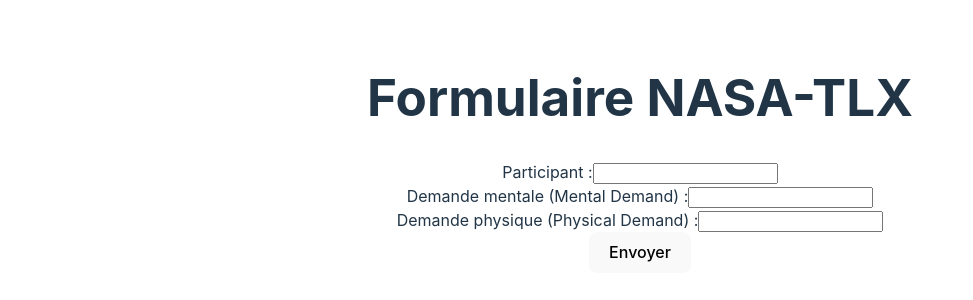
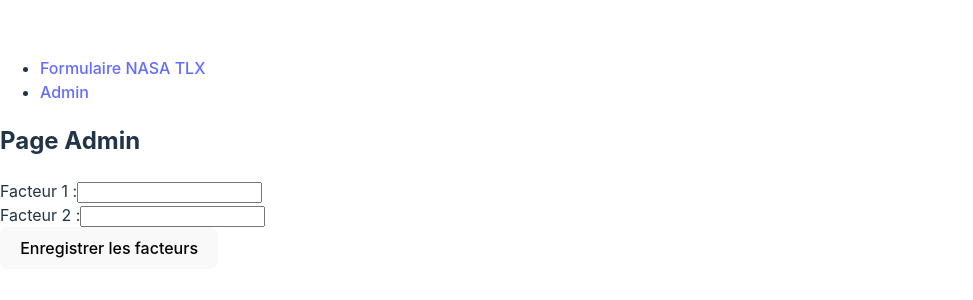
Before and after one commit to ctruillet/form261, a React (Vite) app in the folder frontend/: page /admin in a window 1280 px wide. Shown: the part 246-546 px from the top of the page, without its empty margins (0-973 px from the left). Built offline with nearby package versions, Linux system fonts and the light colour scheme.

Commit message:
add admin page

```diff
--- a/frontend/package.json
+++ b/frontend/package.json
@@ -12,7 +12,8 @@
   "dependencies": {
     "axios": "^1.7.7",
     "react": "^18.3.1",
-    "react-dom": "^18.3.1"
+    "react-dom": "^18.3.1",
+    "react-router-dom": "^6.26.2"
   },
   "devDependencies": {
     "@eslint/js": "^9.11.1",
--- /dev/null
+++ b/frontend/src/Admin.jsx
@@ -0,0 +1,67 @@
+// Admin.jsx
+import React, { useState } from 'react';
+import axios from 'axios';
+
+const Admin = () => {
+  const [factors, setFactors] = useState({
+    factor1: '',
+    factor2: '',
+    // Ajoute d'autres facteurs si nécessaire
+  });
+
+  const handleChange = (e) => {
+    setFactors({
+      ...factors,
+      [e.target.name]: e.target.value,
+    });
+  };
+
+  const handleSubmit = async (e) => {
+    e.preventDefault();
+    console.log("Facteurs enregistrés :", factors);
+    // Ici, tu pourrais envoyer ces données au backend pour les stocker
+
+    try {
+        const response = await axios.post('/api/setFactors', formData);
+        console.log('Réponse du serveur :', response.data);
+        alert('Données envoyées avec succès');
+      } catch (error) {
+        console.error('Erreur lors de l\'envoi des données :', error);
+        alert('Erreur lors de l\'envoi des données');
+      }
+  };
+
+  return (
+    <div>
+      <h2>Page Admin</h2>
+      <form onSubmit={handleSubmit}>
+        <div>
+          <label>Facteur 1 :</label>
+          <input
+            type="text"
+            name="factor1"
+            value={factors.factor1}
+            onChange={handleChange}
+            required
+          />
+        </div>
+        <div>
+          <label>Facteur 2 :</label>
+          <input
+            type="text"
+            name="factor2"
+            value={factors.factor2}
+            onChange={handleChange}
+            required
+          />
+        </div>
+
+        {/* Ajoute d'autres champs de formulaire pour les facteurs */}
+
+        <button type="submit">Enregistrer les facteurs</button>
+      </form>
+    </div>
+  );
+};
+
+export default Admin;
--- a/frontend/src/App.jsx
+++ b/frontend/src/App.jsx
@@ -1,41 +1,29 @@
-import { useState } from 'react'
-import reactLogo from './assets/react.svg'
-import viteLogo from '/vite.svg'
-import './App.css'
+// App.jsx
+import React from 'react';
+import { BrowserRouter as Router, Route, Routes, Link } from 'react-router-dom';
 import Form from './Form';
+import Admin from './Admin'; // Nouveau composant Admin
 
 function App() {
   return (
-    <div>
-      <h1>Formulaire NASA-TLX</h1>
-      <Form />
-    </div>
-  )
+    <Router>
+      <nav>
+        <ul>
+          <li>
+            <Link to="/">Formulaire NASA TLX</Link>
+          </li>
+          <li>
+            <Link to="/admin">Admin</Link>
+          </li>
+        </ul>
+      </nav>
 
-  return (
-    <>
-      <div>
-        <a href="https://vitejs.dev" target="_blank">
-          <img src={viteLogo} className="logo" alt="Vite logo" />
-        </a>
-        <a href="https://react.dev" target="_blank">
-          <img src={reactLogo} className="logo react" alt="React logo" />
-        </a>
-      </div>
-      <h1>Vite + React</h1>
-      <div className="card">
-        <button onClick={() => setCount((count) => count + 1)}>
-          count is {count}
-        </button>
-        <p>
-          Edit <code>src/App.jsx</code> and save to test HMR
-        </p>
-      </div>
-      <p className="read-the-docs">
-        Click on the Vite and React logos to learn more
-      </p>
-    </>
-  )
+      <Routes>
+        <Route path="/" element={<Form />} />
+        <Route path="/admin" element={<Admin />} />
+      </Routes>
+    </Router>
+  );
 }
 
-export default App
+export default App;
```
Also changed, not shown: 2 other files (tests, documents, lock files or other folders).
